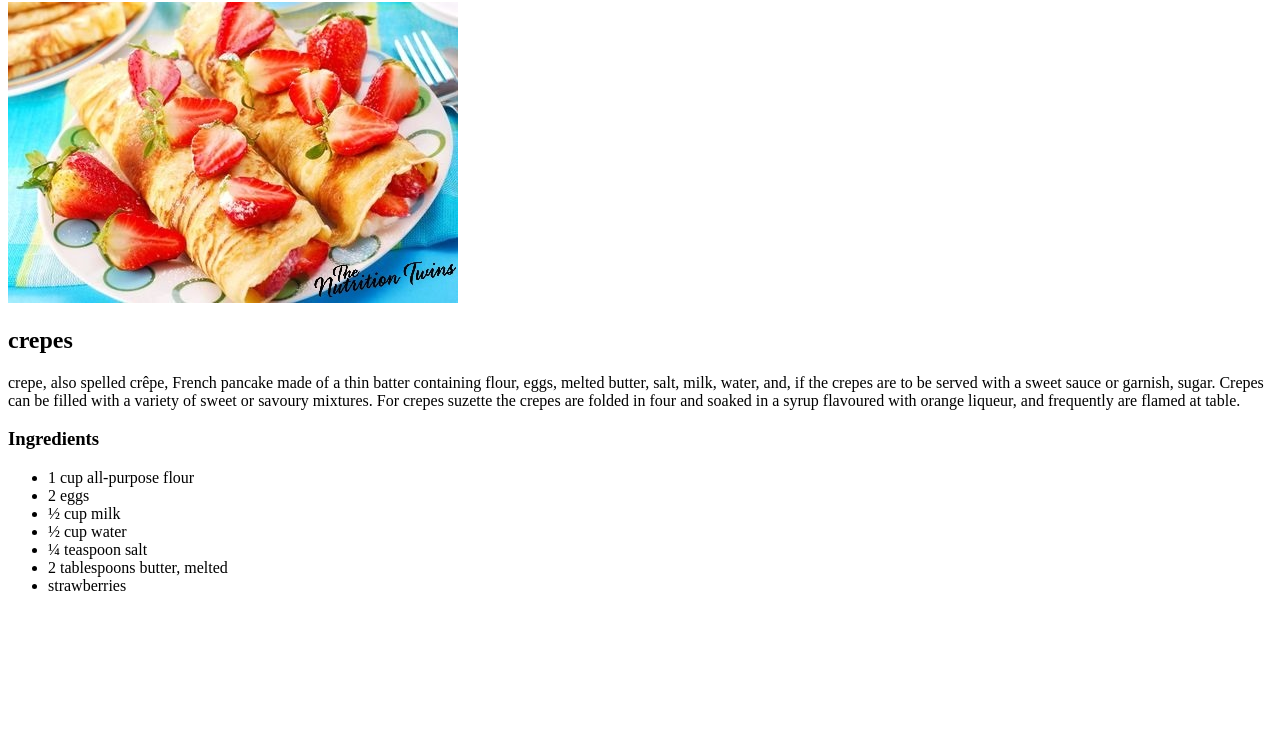
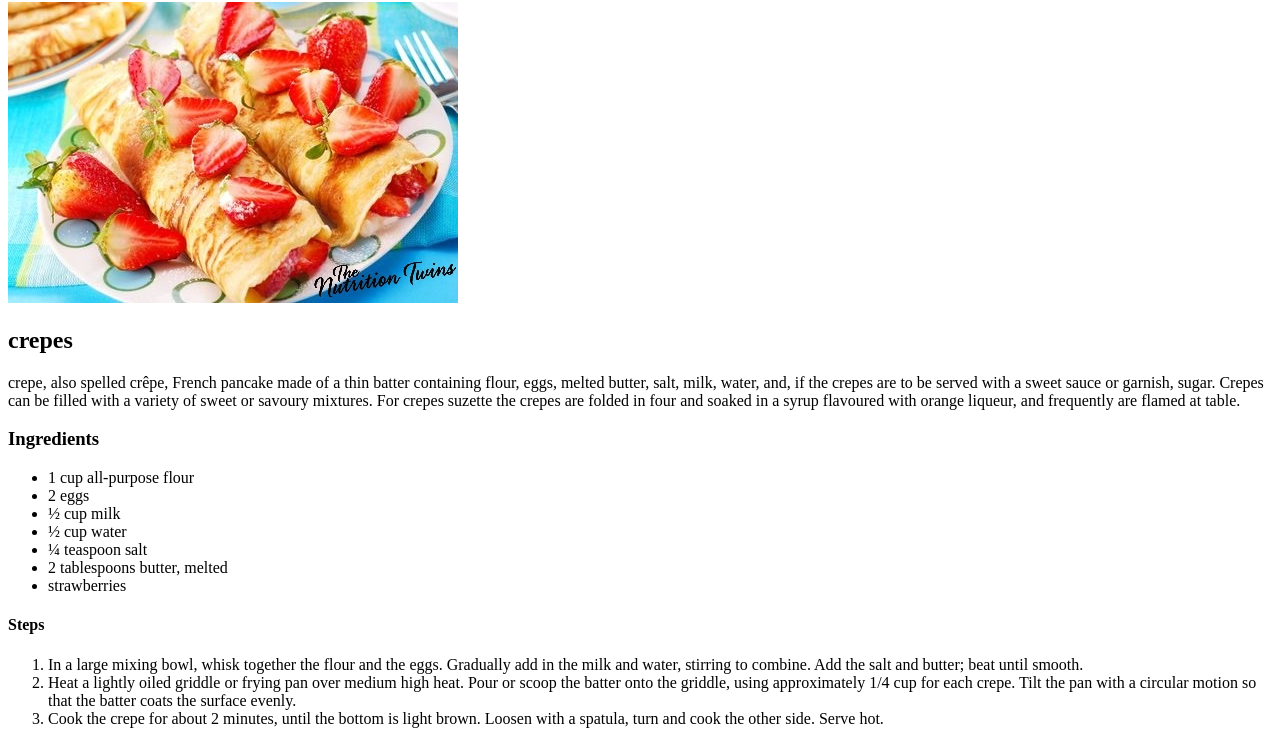
Before and after one commit to bookjukies/odin-recipes, a plain HTML site: page recipes/basic-crepes.html in a window 1280 px wide. Shown: the part 78-822 px from the top of the page. Before the commit the page ends 800 px from the top, so only its background shows below. Drawn offline with Linux system fonts and the light colour scheme.

Commit message:
recipes/basic-crepes.html

```diff
--- a/recipes/basic-crepes.html
+++ b/recipes/basic-crepes.html
@@ -28,6 +28,16 @@
         <li>2 tablespoons butter, melted </li>
         <li>strawberries</li>
     </ul>
-
+    <h4>Steps</h4>
+    <ol>
+        <li>In a large mixing bowl, whisk together the flour and the eggs.
+            Gradually add in the milk and water,
+            stirring to combine. Add the salt and butter; beat until smooth.</li>
+        <li>Heat a lightly oiled griddle or frying pan over medium high heat.
+            Pour or scoop the batter onto the griddle, using approximately 1/4 cup for each crepe.
+            Tilt the pan with a circular motion so that the batter coats the surface evenly.</li>
+        <li>Cook the crepe for about 2 minutes, until the bottom is light brown.
+            Loosen with a spatula, turn and cook the other side. Serve hot.</li>
+    </ol>
 </body>
 </html>
```
